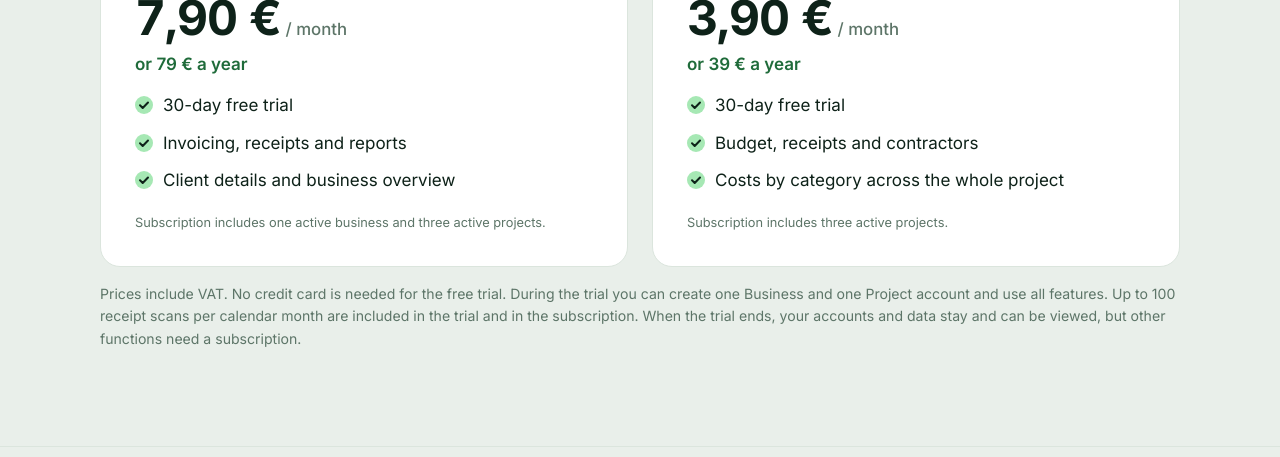
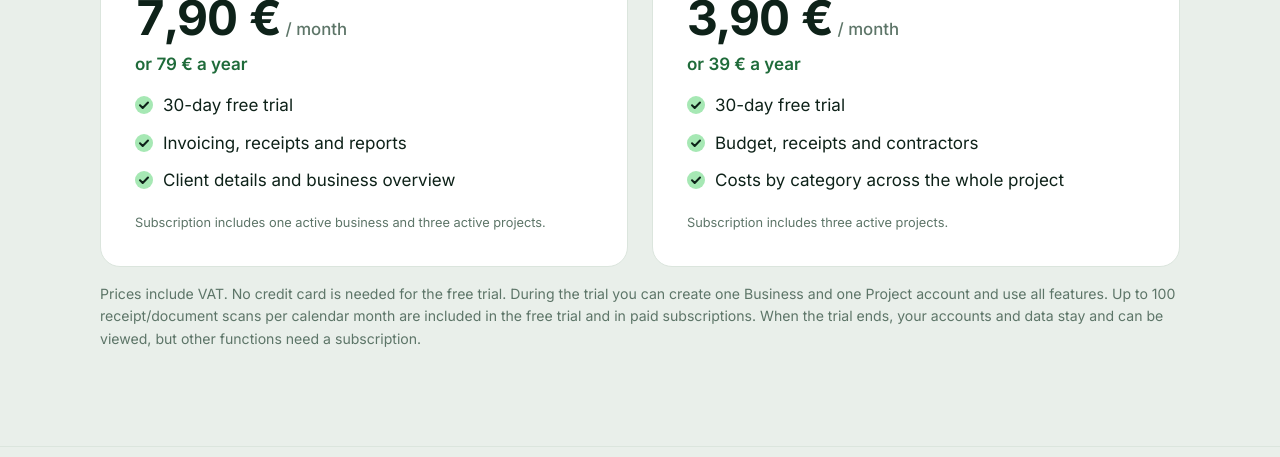
Before and after one commit to kuititon/kuititon-site, a plain HTML site: page sovellus.html in a window 1280 px wide. Shown: the part 1648-2105 px from the top of the page. Drawn offline with Linux system fonts and the light colour scheme.

Commit message:
App page: scan limit note wording
Co-Authored-By: Claude Sonnet 5.5 <noreply@anthropic.com>
Claude-Session: https://claude.ai/code/session_0183R2NeqxkgqWNK9WyJiBMS

```diff
--- a/sovellus.html
+++ b/sovellus.html
@@ -91,7 +91,7 @@
 <p class="yr" data-en="or 39 € a year">tai 39 € vuodessa</p>
 <ul class="checks"><li data-en="30-day free trial">30 päivän ilmainen kokeilu</li><li data-en="Budget, receipts and contractors">Budjetti, kuitit ja urakoitsijat</li><li data-en="Costs by category across the whole project">Kulut kategorioittain koko projektin ajalta</li></ul><p class="limit" data-en="Subscription includes three active projects.">Tilaukseen sisältyy kolme aktiivista projektia.</p></div>
 </div>
-<p class="fine" data-en="Prices include VAT. No credit card is needed for the free trial. During the trial you can create one Business and one Project account and use all features. Up to 100 receipt scans per calendar month are included in the trial and in the subscription. When the trial ends, your accounts and data stay and can be viewed, but other functions need a subscription.">Hinnat sisältävät arvonlisäveron. Ilmaiseen kokeilujaksoon ei tarvita luottokorttia. Kokeilujaksolla voit luoda yhden Yritys- ja yhden Projekti-tilin ja käyttää kaikkia ominaisuuksia. Kuitteja voi skannata enintään 100 kalenterikuukaudessa sekä kokeilujaksolla että tilauksessa. Kokeilun päätyttyä tilisi ja tietosi säilyvät ja ovat nähtävissä, mutta muut toiminnot vaativat tilauksen.</p>
+<p class="fine" data-en="Prices include VAT. No credit card is needed for the free trial. During the trial you can create one Business and one Project account and use all features. Up to 100 receipt/document scans per calendar month are included in the free trial and in paid subscriptions. When the trial ends, your accounts and data stay and can be viewed, but other functions need a subscription.">Hinnat sisältävät arvonlisäveron. Ilmaiseen kokeilujaksoon ei tarvita luottokorttia. Kokeilujaksolla voit luoda yhden Yritys- ja yhden Projekti-tilin ja käyttää kaikkia ominaisuuksia. Ilmaiseen kokeilujaksoon sekä maksullisiin tilauksiin sisältyy enintään 100 kuitin/dokumentin skannausta kalenterikuukaudessa. Kokeilun päätyttyä tilisi ja tietosi säilyvät ja ovat nähtävissä, mutta muut toiminnot vaativat tilauksen.</p>
 </div></div></section>
 
 </main><footer class="site-foot"><div class="wrap">
```
